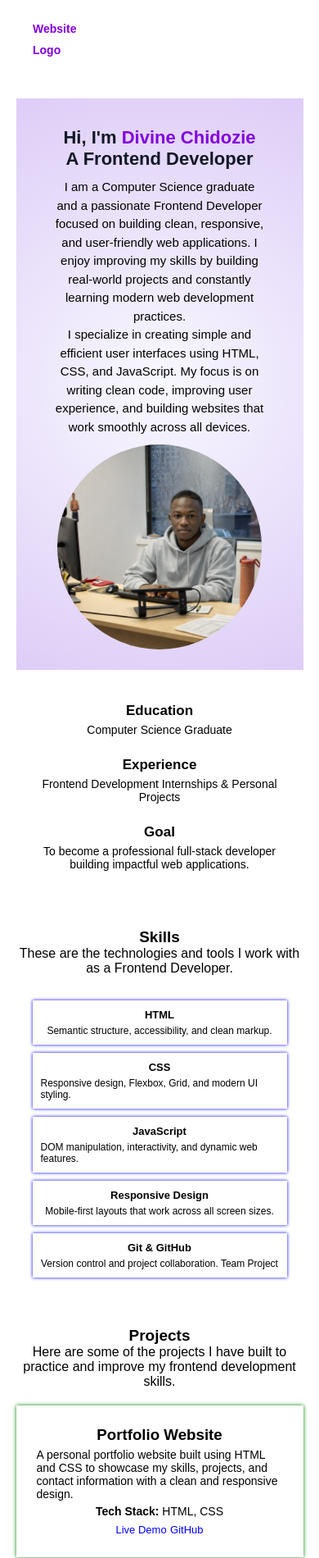
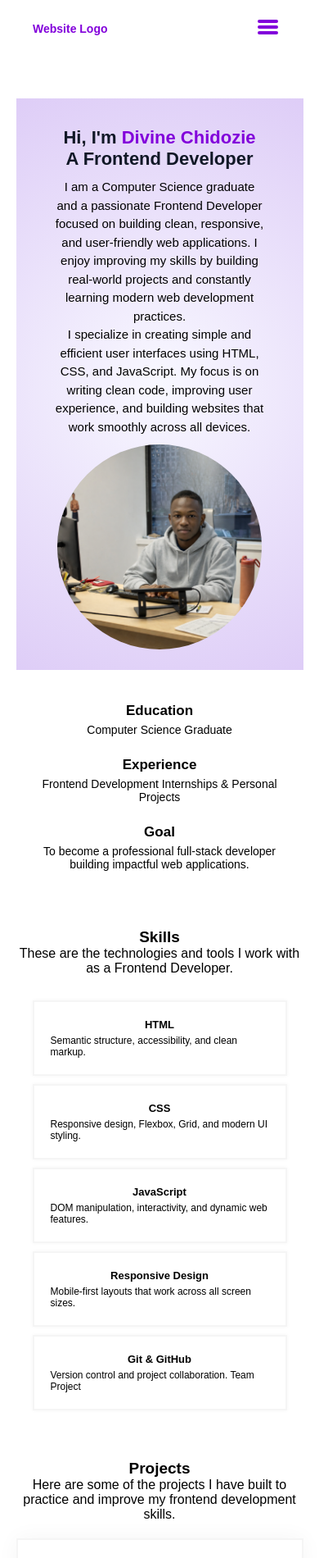
Before and after one commit to Divine-Chidozie/CodeAlpha-internship-Portfolio-website, a plain HTML site: page Portfolio-Website/index.html in a window 390 px wide. Shown: the top 1900 px of the page at 82% size. Drawn offline with nearby package versions, Linux system fonts and the light colour scheme.

Commit message:
updating changes on mobile screen

```diff
--- a/Portfolio-Website/index.html
+++ b/Portfolio-Website/index.html
@@ -11,7 +11,7 @@
   <body>
     <div class="container">
       <!-- *** Header Section *** -->
-      <header>
+      <header class="header-menu">
         <div id="nav-header" class="header-container">
           <a href="index.html" data-aos="zoom" class="index-home-logo">
             <span id="nav-logo" class="header-logo">Website Logo</span>
@@ -27,7 +27,9 @@
               <li><a class="nav-list-item" href="#contact">Contact</a></li>
             </ul>
           </nav>
+        </div>
 
+        <div class="mobile-menu-container">
           <!-- Mobile Menu Toggler -->
           <div class="hamburger-menu" id="menu">
             <span class="menu-span"></span>
--- a/Portfolio-Website/mediaquery/mediaquery.css
+++ b/Portfolio-Website/mediaquery/mediaquery.css
@@ -1,5 +1,5 @@
 @media screen and (max-width: 768px) {
-  s */ .about-container {
+  .about-container {
     display: flex;
     justify-content: center;
     align-items: center;
@@ -50,6 +50,13 @@
     background-color: green;
   } */
 
+  .header-menu {
+    display: flex;
+    justify-content: space-between;
+    align-items: center;
+    padding: 0;
+    margin: 0;
+  }
   .header-logo {
     font-size: 14px;
     width: 100%;
@@ -65,7 +72,7 @@
     display: flex;
     flex-direction: column;
     justify-content: space-around;
-    margin-left: 400px;
+    margin-right: 50px;
     cursor: pointer;
   }
 
@@ -172,9 +179,3 @@
     margin-top: 20px;
   }
 }
-
-@media screen and (min-width: 800px) {
-  body {
-    background-color: blue;
-  }
-}
--- a/Portfolio-Website/styles.css
+++ b/Portfolio-Website/styles.css
@@ -36,7 +36,6 @@ header {
 }
 
 .header-container {
-  /* background-color: green; */
   display: flex;
   justify-content: space-between;
   align-items: center;
@@ -70,6 +69,14 @@ header {
   text-decoration: none;
   color: #111827;
   font-size: 16px;
+}
+
+.hamburger-menu {
+  display: none;
+}
+
+.mobile-menu {
+  display: none !important;
 }
 
 main {
@@ -194,10 +201,11 @@ main {
 }
 
 .skill-card {
-  box-shadow: 0px 0px 4px blue;
+  box-shadow: 0px 0px 5px whitesmoke;
+  border: 2px solid whitesmoke;
   flex: 1;
   flex-basis: 200;
-  padding: 10px;
+  padding: 20px;
   cursor: pointer;
 }
 
@@ -245,7 +253,9 @@ main {
   flex-basis: 200;
   gap: 5px;
   padding: 25px;
-  box-shadow: 0px 0px 5px green;
+  /* box-shadow: 0px 0px 5px green; */
+  box-shadow: 0px 0px 25px whitesmoke;
+  border: 2px solid whitesmoke;
 }
 
 .project-card p {
```
